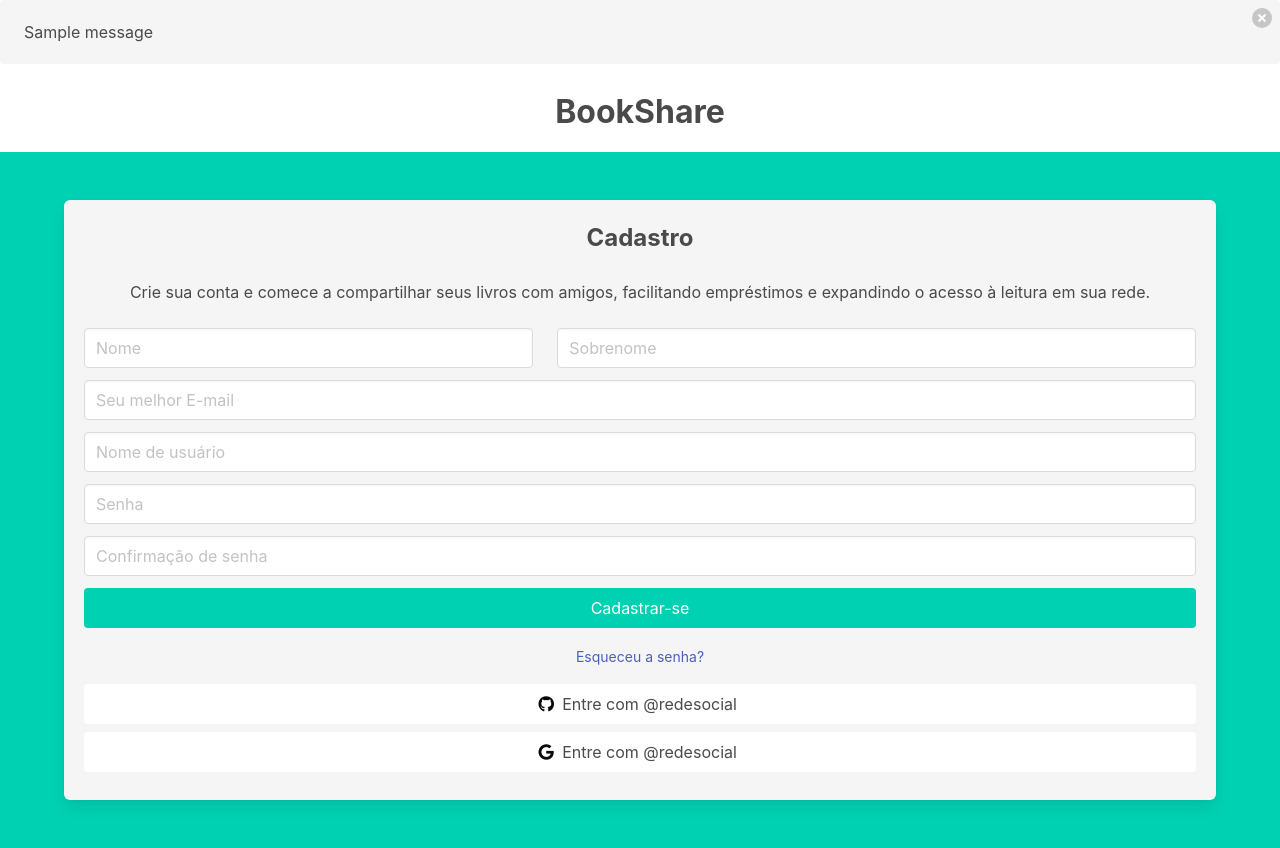
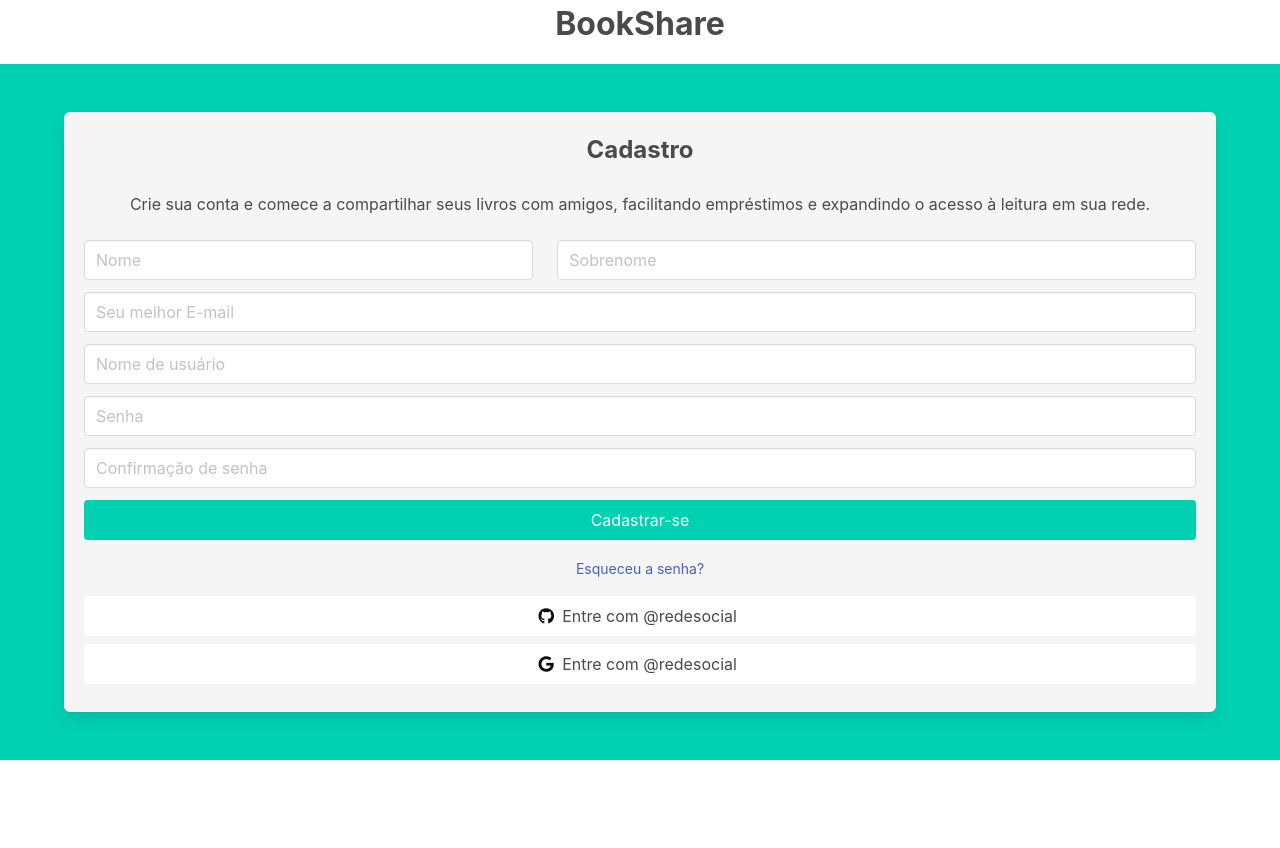
Before and after one commit to ern4m/bookshare, a Flask app: page /auth/register in a window 1280 px wide. After the commit the page ends 760 px from the top, so only its background shows below. Run offline with Flask 3, Linux system fonts and the light colour scheme; tables that the repository leaves empty hold one stand-in row (values such as "Sample post"); one stand-in notice (Sample message) is shown; some libraries are stand-ins or nearby versions.

Commit message:
fix: Removendo renderização de mensagens flash

```diff
--- a/app/templates/auth/register.html
+++ b/app/templates/auth/register.html
@@ -14,18 +14,12 @@
 {% with messages = get_flashed_messages(with_categories=true) %}
     {% if messages %}
       {% for category, message in messages %}
-        <div id="notification" class="notification alert {{ category }}">
-            <button id="delete-notification" class="delete"></button>
-            {{ message|capitalize }}
-        </div>
+
       {% endfor %}
     {% endif %}
 {% endwith %}
 <h2 class="has-text-centered mb-4 is-size-3 has-text-weight-bold ">BookShare</h2>
-<section class="section is-relative is-clipped has-background-primary"
->
-
-
+<section class="section is-relative is-clipped has-background-primary">
     <div class="container mx-auto is-relative ">
         <div class="is-vcentered ">
             <div class="box has-background-light has-text-centered">
@@ -93,6 +87,15 @@
         console.log('clicked')
         notification.classList.add("is-hidden")
     })
+
+      // Add a click event on various child elements to close the parent modal
+    (document.querySelectorAll('.modal-background, .modal-close, .modal-card-head .delete, .modal-card-foot .button') || []).forEach(($close) => {
+        const $target = $close.closest('.modal');
+
+        $close.addEventListener('click', () => {
+        closeModal($target);
+        });
+    })();
 </script>
 </html>
 
```
